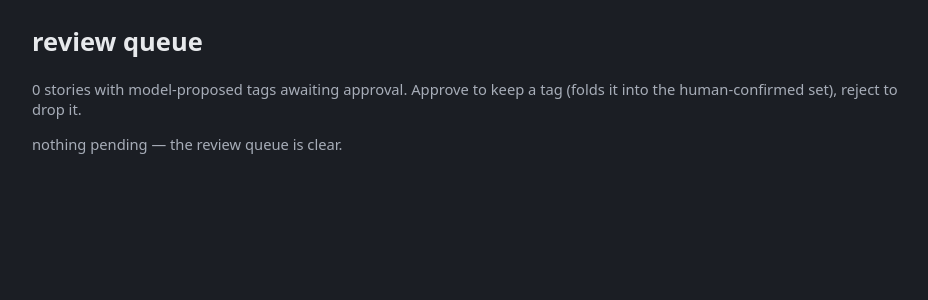
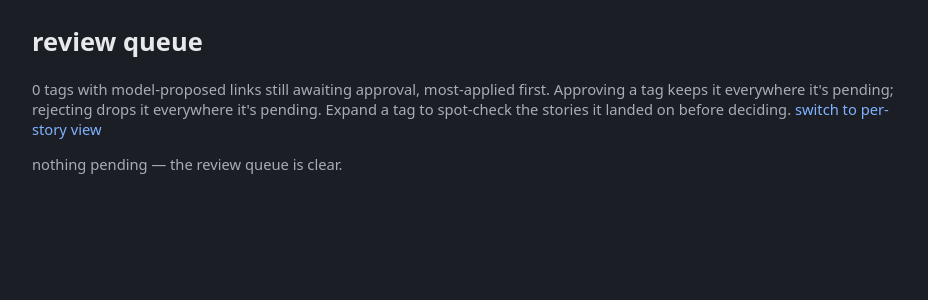
Before and after one commit to randyau/storyindex, a Flask app: page /review in a window 1280 px wide. Shown: the part 72-372 px from the top of the page, without its empty margins (174-1102 px from the left). Run offline with Flask 3, Linux system fonts and the light colour scheme; data that the repository does not hold is empty.

Commit message:
Add tag-centric review queue with per-tag spot-check story lists
The per-story review queue doesn't scale: a model's mistakes repeat
across many stories more often than they vary per story, so reviewing
"is this tag right" once per tag (most-applied first) covers the same
pending story_tags rows in far fewer decisions than paging through
thousands of individual stories. /review is now this tag-centric view,
with each tag's row expandable to the actual list of stories it's
pending on for a spot check before bulk-approving or -rejecting. The
old per-story view moves to /review/stories, linked from both.

Co-Authored-By: Claude Sonnet 5 <noreply@anthropic.com>
Claude-Session: https://claude.ai/code/session_01AmVMncjy7DqME6cG48mgMM

```diff
--- a/src/storyindex/app.py
+++ b/src/storyindex/app.py
@@ -369,6 +369,51 @@ def reject_all_tags(story_id: str):
 
 @app.route("/review")
 def review_queue():
+    """Tag-centric review: one row per pending tag (most-applied first)
+    rather than one row per story - a model's mistakes tend to repeat
+    across many stories, so approving/rejecting a whole tag at once
+    usually clears far more of the queue per decision than the per-story
+    view at /review/stories. Each tag's row carries every story still
+    pending under it, so a reviewer can spot-check the actual stories
+    before bulk-approving or -rejecting."""
+    conn = get_db()
+    page = max(request.args.get("page", 1, type=int), 1)
+    job_id = request.args.get("job_id", type=int)
+    offset = (page - 1) * TAGS_PAGE_SIZE
+    tags = db.pending_review_tags(conn, limit=TAGS_PAGE_SIZE, offset=offset, job_id=job_id)
+    total = db.count_pending_review_tags(conn, job_id=job_id)
+    stories_by_tag = db.pending_review_stories_for_tags(conn, [t["id"] for t in tags], job_id=job_id)
+    job = db.get_job(conn, job_id) if job_id else None
+    return render_template(
+        "review.html",
+        tags=tags, stories_by_tag=stories_by_tag, page=page, total=total,
+        job_id=job_id, job=job, has_next=offset + len(tags) < total,
+    )
+
+
+@app.route("/review/tags/<int:tag_id>/approve", methods=["POST"])
+def approve_pending_tag(tag_id: int):
+    conn = get_db()
+    job_id = request.form.get("job_id", type=int)
+    db.approve_tag_pending(conn, tag_id, job_id=job_id)
+    conn.commit()
+    return redirect(request.form.get("next") or url_for("review_queue", job_id=job_id))
+
+
+@app.route("/review/tags/<int:tag_id>/reject", methods=["POST"])
+def reject_pending_tag(tag_id: int):
+    conn = get_db()
+    job_id = request.form.get("job_id", type=int)
+    db.reject_tag_pending(conn, tag_id, job_id=job_id)
+    conn.commit()
+    return redirect(request.form.get("next") or url_for("review_queue", job_id=job_id))
+
+
+@app.route("/review/stories")
+def review_stories_queue():
+    """Per-story review queue - the original view, kept for cases where
+    the tag-centric /review view above is too coarse (e.g. double-checking
+    one specific story's full tag set)."""
     conn = get_db()
     page = max(request.args.get("page", 1, type=int), 1)
     job_id = request.args.get("job_id", type=int)
@@ -377,7 +422,7 @@ def review_queue():
     total = db.count_pending_review(conn, job_id=job_id)
     job = db.get_job(conn, job_id) if job_id else None
     return render_template(
-        "review.html",
+        "review_stories.html",
         items=items, page=page, total=total, job_id=job_id, job=job,
         has_next=offset + len(items) < total,
     )
--- a/src/storyindex/db.py
+++ b/src/storyindex/db.py
@@ -1274,6 +1274,98 @@ def count_pending_review(conn: sqlite3.Connection, job_id: int | None = None) ->
     return row[0]
 
 
+def pending_review_tags(
+    conn: sqlite3.Connection, limit: int = 25, offset: int = 0, job_id: int | None = None
+) -> list[sqlite3.Row]:
+    """Distinct tags with at least one model-proposed (not yet approved)
+    link, most-applied first — the tag-centric review view. A model tends
+    to make the same mistake repeatedly (one bad tag on 40 stories) far
+    more often than 40 unrelated mistakes, so reviewing "is this tag right"
+    once per tag is normally a much smaller job than stories_pending_review's
+    once-per-story queue, even though both cover the same underlying set of
+    pending story_tags rows."""
+    conn.row_factory = sqlite3.Row
+    job_clause = "AND st.job_id = ?" if job_id is not None else ""
+    params = (job_id,) if job_id is not None else ()
+    rows = conn.execute(
+        f"""
+        SELECT t.id, t.name, COUNT(DISTINCT st.story_id) AS story_count
+        FROM tags t
+        JOIN story_tags st ON st.tag_id = t.id AND st.source = 'model' {job_clause}
+        GROUP BY t.id
+        ORDER BY story_count DESC, t.name ASC
+        LIMIT ? OFFSET ?
+        """,
+        (*params, limit, offset),
+    ).fetchall()
+    conn.row_factory = None
+    return rows
+
+
+def count_pending_review_tags(conn: sqlite3.Connection, job_id: int | None = None) -> int:
+    job_clause = "AND job_id = ?" if job_id is not None else ""
+    params = (job_id,) if job_id is not None else ()
+    return conn.execute(
+        f"SELECT COUNT(DISTINCT tag_id) FROM story_tags WHERE source = 'model' {job_clause}",
+        params,
+    ).fetchone()[0]
+
+
+def pending_review_stories_for_tags(
+    conn: sqlite3.Connection, tag_ids: list[int], job_id: int | None = None
+) -> dict[int, list[sqlite3.Row]]:
+    """Spot-check data for a page of pending_review_tags rows: every story
+    still carrying a pending link to each of the given tags, one query for
+    the whole page rather than one per tag (same reasoning as
+    stories_pending_review's story_ids batching)."""
+    if not tag_ids:
+        return {}
+    conn.row_factory = sqlite3.Row
+    job_clause = "AND st.job_id = ?" if job_id is not None else ""
+    placeholders = ",".join("?" for _ in tag_ids)
+    params = (*tag_ids, *((job_id,) if job_id is not None else ()))
+    rows = conn.execute(
+        f"""
+        SELECT st.tag_id, s.id, s.title, s.author
+        FROM story_tags st
+        JOIN stories s ON s.id = st.story_id
+        WHERE st.tag_id IN ({placeholders}) AND st.source = 'model' {job_clause}
+        ORDER BY s.title ASC
+        """,
+        params,
+    ).fetchall()
+    conn.row_factory = None
+    by_tag: dict[int, list[sqlite3.Row]] = {tid: [] for tid in tag_ids}
+    for row in rows:
+        by_tag[row["tag_id"]].append(row)
+    return by_tag
+
+
+def approve_tag_pending(conn: sqlite3.Connection, tag_id: int, job_id: int | None = None) -> None:
+    """Bulk-approve every still-pending (source='model') link to this tag,
+    optionally scoped to one job's output - the tag-centric counterpart to
+    approve_all_story_tags."""
+    job_clause = "AND job_id = ?" if job_id is not None else ""
+    params = (tag_id, job_id) if job_id is not None else (tag_id,)
+    conn.execute(
+        f"UPDATE story_tags SET source = 'human' WHERE tag_id = ? AND source = 'model' {job_clause}",
+        params,
+    )
+
+
+def reject_tag_pending(conn: sqlite3.Connection, tag_id: int, job_id: int | None = None) -> None:
+    """Bulk-reject (delete) every still-pending link to this tag, optionally
+    scoped to one job. Mirrors reject_all_story_tags's behavior of leaving
+    the tag row itself and tag_candidates alone (a later clustering pass
+    can still re-propose it) even if this empties every link to it."""
+    job_clause = "AND job_id = ?" if job_id is not None else ""
+    params = (tag_id, job_id) if job_id is not None else (tag_id,)
+    conn.execute(
+        f"DELETE FROM story_tags WHERE tag_id = ? AND source = 'model' {job_clause}",
+        params,
+    )
+
+
 def stories_pending_review(
     conn: sqlite3.Connection, limit: int = 25, offset: int = 0, job_id: int | None = None
 ) -> list[dict]:
--- a/src/storyindex/templates/base.html
+++ b/src/storyindex/templates/base.html
@@ -66,6 +66,7 @@
   .review-item { border-bottom: 1px solid var(--border); padding: 0.75rem 0; }
   .review-item h3 { margin-bottom: 0.1rem; }
   .review-item button { font-size: 0.9rem; padding: 0.25rem 0.6rem; }
+  .review-item summary { cursor: pointer; margin-bottom: 0.4rem; }
   .story-body { white-space: pre-wrap; line-height: 1.6; margin-top: 1.5rem; }
   input[type=text], input[type=number], input[type=password], textarea, select {
     padding: 0.4rem;
--- a/src/storyindex/templates/review.html
+++ b/src/storyindex/templates/review.html
@@ -4,26 +4,26 @@
 {% block content %}
 <h2>review queue{% if job %} — job #{{ job['id'] }}{% endif %}</h2>
 <p class="muted">
-{{ total }} stor{{ 'y' if total == 1 else 'ies' }} with model-proposed tags awaiting approval.
-Approve to keep a tag (folds it into the human-confirmed set), reject to drop it.
-{% if job_id %}<a href="{{ url_for('review_queue') }}">show all pending, not just this job</a>{% endif %}
+{{ total }} tag{{ 's' if total != 1 }} with model-proposed links still awaiting approval, most-applied first.
+Approving a tag keeps it everywhere it's pending; rejecting drops it everywhere it's pending.
+Expand a tag to spot-check the stories it landed on before deciding.
+<a href="{{ url_for('review_stories_queue', job_id=job_id) }}">switch to per-story view</a>
+{% if job_id %}· <a href="{{ url_for('review_queue') }}">show all pending, not just this job</a>{% endif %}
 </p>
 
-{% for item in items %}
-<div class="review-item">
-  <h3><a href="{{ url_for('story_detail', story_id=item['story']['id']) }}">{{ item['story']['title'] }}</a></h3>
-  <p class="muted">by {{ item['story']['author'] }}</p>
-  <p>
-  {% for t in item['tags'] %}
-    {{ m.tag_pill(t['name'],
-                  approve_action=url_for('approve_tag', story_id=item['story']['id'], tag_id=t['id']),
-                  delete_action=url_for('delete_tag', story_id=item['story']['id'], tag_id=t['id']),
-                  delete_title='reject') }}
-  {% endfor %}
-  </p>
-  {{ m.action_form(url_for('approve_all_tags', story_id=item['story']['id']), 'approve all', hidden={'next': url_for('review_queue', page=page, job_id=job_id)}) }}
-  {{ m.action_form(url_for('reject_all_tags', story_id=item['story']['id']), 'reject all', hidden={'next': url_for('review_queue', page=page, job_id=job_id)}) }}
-</div>
+{% for t in tags %}
+<details class="review-item">
+  <summary>
+    <strong>{{ t['name'] }}</strong>
+    <span class="muted">— {{ t['story_count'] }} stor{{ 'y' if t['story_count'] == 1 else 'ies' }}</span>
+  </summary>
+  {{ m.story_list(stories_by_tag.get(t['id'], []), show_author=True) }}
+  {{ m.action_form(url_for('approve_pending_tag', tag_id=t['id']), 'approve all',
+                    hidden={'job_id': job_id or '', 'next': url_for('review_queue', page=page, job_id=job_id)}) }}
+  {{ m.action_form(url_for('reject_pending_tag', tag_id=t['id']), 'reject all',
+                    confirm='Reject this tag from every story it is pending on?',
+                    hidden={'job_id': job_id or '', 'next': url_for('review_queue', page=page, job_id=job_id)}) }}
+</details>
 {% else %}
 <p class="muted">nothing pending — the review queue is clear.</p>
 {% endfor %}
```
Also changed, not shown: src/storyindex/templates/review_stories.html (added, +33 -0 lines), tests/test_review_tags.py (added, +137 -0 lines).
